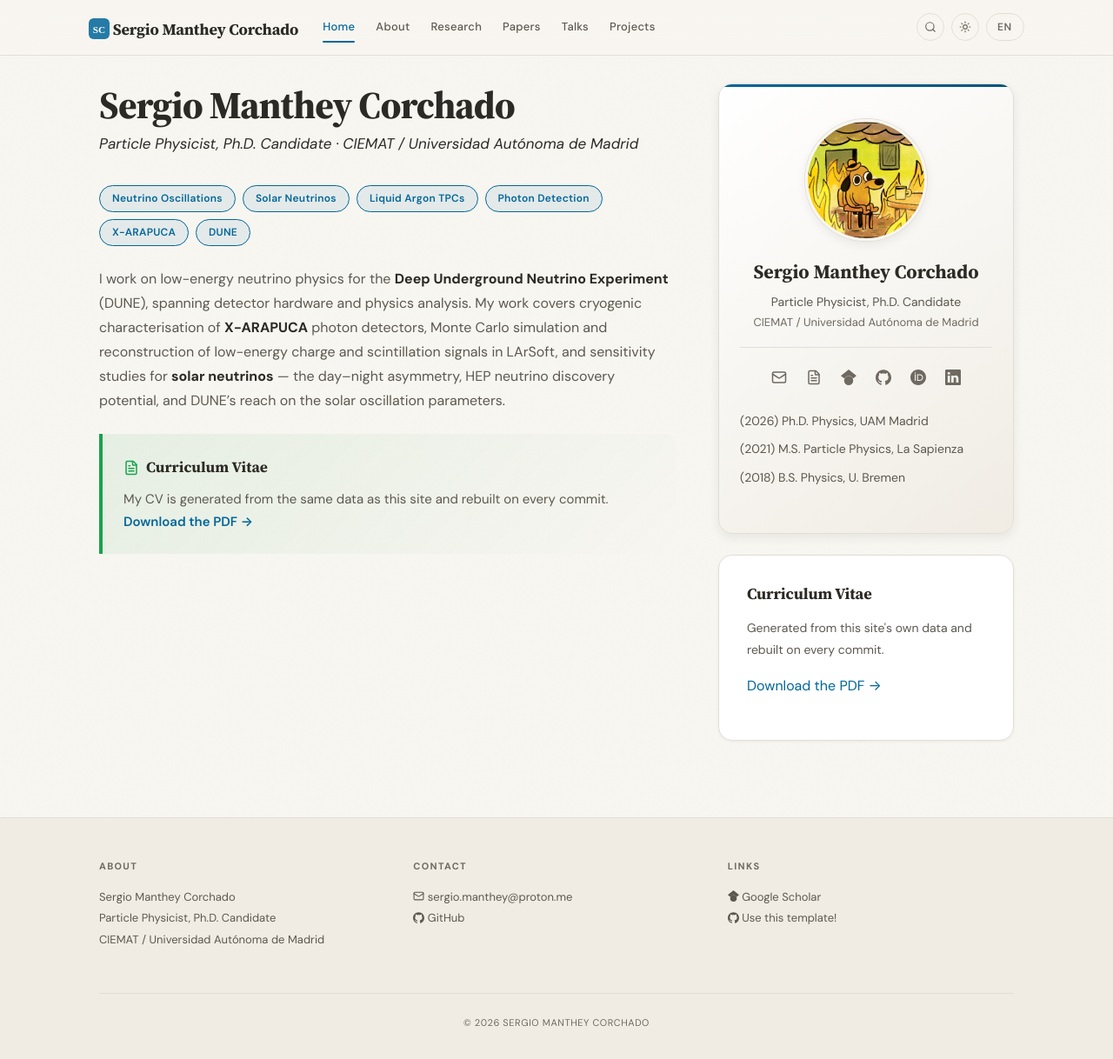
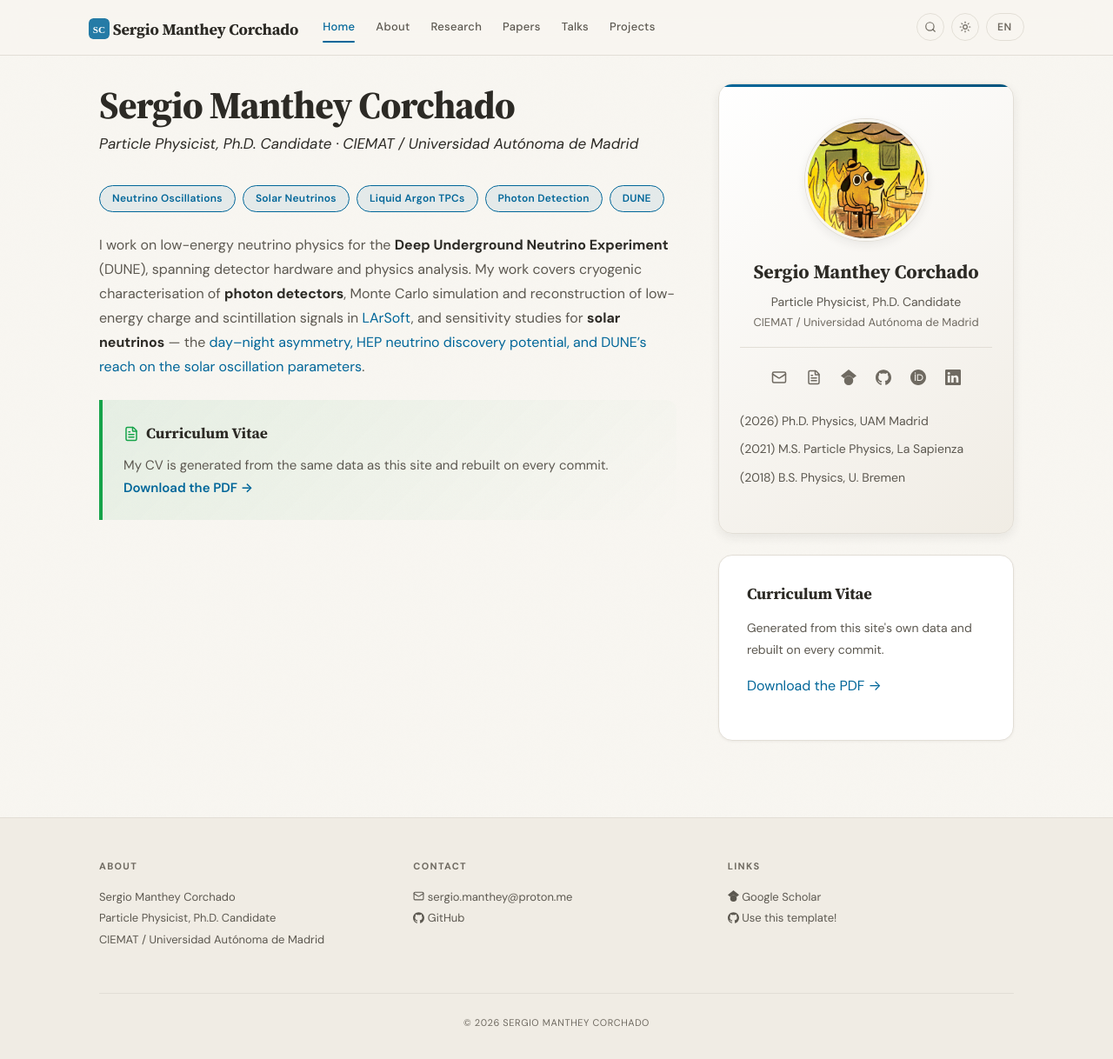
Before and after one commit to mantheys/mantheys.github.io, a Jekyll site: the page built from _pages/home.md, in a window 1280 px wide and 1218 px high. Shown: the whole window at 87% size. Built offline with Jekyll 4.4.1, drawn with Linux system fonts in a browser that asks for light colours; a script that is not in the unit is left out.

Commit message:
Link homepage key words and chips to topic tabs on the Research page (#5)
Add Solar neutrinos, Oscillations, LArTPC and Photon detection tabs
(EN/ES/CA) written from the thesis, and remove the X-ARAPUCA chip.

Co-authored-by: mantheys <sergio.manthey@gmail.com>
Co-authored-by: Claude Sonnet 5.5 <noreply@anthropic.com>

```diff
--- a/_pages/home.md
+++ b/_pages/home.md
@@ -8,15 +8,14 @@ permalink: /
 <p class="home-hero-sub">{% include t.html key="site_title" %} &middot; {{ site.institution }}</p>
 
 <div class="chip-container" markdown="0">
-<a href="{{ '/research' | relative_url }}" class="chip">{% include t.html key="chip_oscillations" %}</a>
-<a href="{{ '/research' | relative_url }}" class="chip">{% include t.html key="chip_solar" %}</a>
-<a href="{{ '/research' | relative_url }}" class="chip">{% include t.html key="chip_lartpc" %}</a>
-<a href="{{ '/research' | relative_url }}" class="chip">{% include t.html key="chip_pds" %}</a>
-<a href="{{ '/research' | relative_url }}" class="chip">X-ARAPUCA</a>
-<a href="{{ '/research' | relative_url }}" class="chip">DUNE</a>
+<a href="{{ '/research/' | relative_url }}#oscillations" class="chip">{% include t.html key="chip_oscillations" %}</a>
+<a href="{{ '/research/' | relative_url }}#solar" class="chip">{% include t.html key="chip_solar" %}</a>
+<a href="{{ '/research/' | relative_url }}#lartpc" class="chip">{% include t.html key="chip_lartpc" %}</a>
+<a href="{{ '/research/' | relative_url }}#photon-detection" class="chip">{% include t.html key="chip_pds" %}</a>
+<a href="{{ '/research/' | relative_url }}#overview" class="chip">DUNE</a>
 </div>
 
-<div markdown="0">{% include t.html key="home_intro" md=true %}</div>
+<div markdown="0">{% capture research_url %}{{ '/research/' | relative_url }}{% endcapture %}{% include t.html key="home_intro" md=true sub="@R@" with=research_url %}</div>
 
 <div class="callout callout-success" markdown="0">
 <div class="callout-title">{% include icon.html name="cv" class="callout-icon" %} {% include t.html key="cv" %}</div>
--- a/_sass/layouts/_research.scss
+++ b/_sass/layouts/_research.scss
@@ -55,3 +55,34 @@
     line-height: 1.7;
   }
 }
+
+// Topic tabs. All panels stay visible without JS; site.js adds .tabs-ready.
+.tab-list {
+  display: flex;
+  flex-wrap: wrap;
+  gap: var(--space-2);
+  margin: var(--space-4) 0 var(--space-6);
+}
+
+.tab-link {
+  display: inline-block;
+  padding: 0.35rem 1rem;
+  font-size: 0.85rem;
+  font-weight: 600;
+  border-radius: var(--radius-full);
+  border: 1px solid var(--border-color);
+  color: var(--text-secondary);
+  background-image: none !important;
+  text-decoration: none;
+  transition: all var(--transition-fast);
+
+  &:hover,
+  &.active {
+    background-color: var(--accent-light);
+    border-color: var(--accent);
+    color: var(--accent);
+  }
+}
+
+.tabs-ready .tab-panel { display: none; }
+.tabs-ready .tab-panel.active { display: block; }
--- a/assets/js/site.js
+++ b/assets/js/site.js
@@ -83,6 +83,28 @@
   }
   syncLang();
   window.addEventListener('pageshow', function (e) { if (e.persisted) syncLang(); });
+
+  // ----- Research tabs -----
+  // Panels are ids (#solar, ...), so /research/#solar opens that tab.
+
+  var tabsRoot = document.querySelector('[data-tabs]');
+  if (tabsRoot) {
+    var panels = tabsRoot.querySelectorAll('.tab-panel');
+    var links = tabsRoot.querySelectorAll('.tab-link');
+    var showTab = function () {
+      var id = decodeURIComponent(location.hash.slice(1));
+      if (!tabsRoot.querySelector('.tab-panel[id="' + id + '"]')) id = 'overview';
+      panels.forEach(function (p) { p.classList.toggle('active', p.id === id); });
+      links.forEach(function (a) {
+        var on = a.getAttribute('data-tab') === id;
+        a.classList.toggle('active', on);
+        a.setAttribute('aria-selected', on ? 'true' : 'false');
+      });
+    };
+    tabsRoot.classList.add('tabs-ready');
+    window.addEventListener('hashchange', showTab);
+    showTab();
+  }
 
   // ----- Dark Mode Toggle -----
 
```
Also changed, not shown: _data/i18n.yml (+19 -17 lines), _data/research_topics.yml (added, +239 -0 lines), _pages/research.md (+25 -1 lines).
